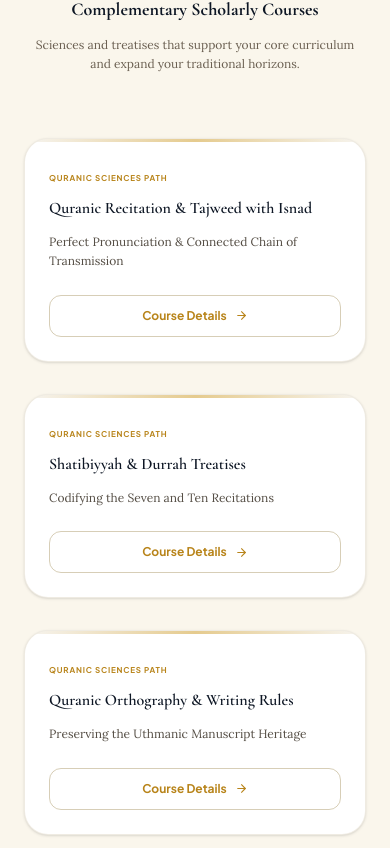
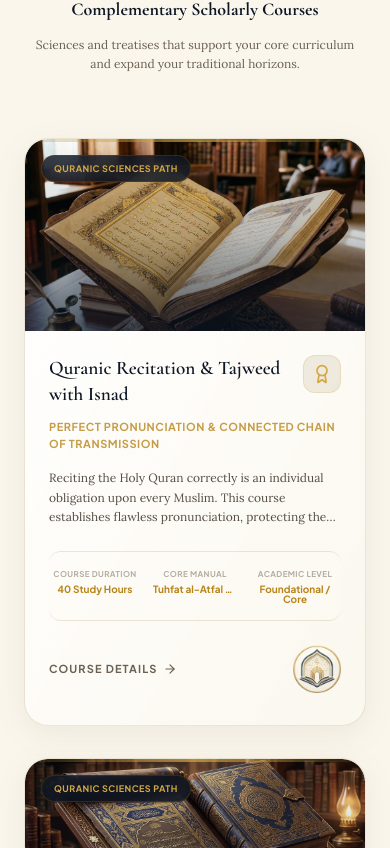
Before and after one commit to islamtebyan-academy/Tbyan-Academy, a Next.js app: page /en/programs/10-qiraat in a window 390 px wide. Shown: the part 5336-6184 px from the top of the page. Built offline with nearby package versions, Linux system fonts and the light colour scheme.

Commit message:
style: redesign related courses on single page to match featured course card layout with images and stats

```diff
--- a/app/[locale]/programs/[slug]/page.tsx
+++ b/app/[locale]/programs/[slug]/page.tsx
@@ -801,6 +801,17 @@ export function generateStaticParams() {
   return params;
 }
 
+const getCourseIcon = (path: string) => {
+  const p = path.toLowerCase();
+  if (p.includes('قرآن') || p.includes('quran')) {
+    return <Award className="w-5 h-5 text-gold-hi" />;
+  } else if (p.includes('عرب') || p.includes('arabic') || p.includes('لغة') || p.includes('لسان') || p.includes('أدب') || p.includes('نحو') || p.includes('صرف') || p.includes('gramm') || p.includes('liter')) {
+    return <Feather className="w-5 h-5 text-gold-hi" />;
+  } else {
+    return <Compass className="w-5 h-5 text-gold-hi" />;
+  }
+};
+
 export default async function CourseDetailPage({ params }: CourseDetailProps) {
   const { locale, slug } = await params;
   setRequestLocale(locale);
@@ -1340,32 +1351,126 @@ export default async function CourseDetailPage({ params }: CourseDetailProps) {
             </p>
 
             <div className="grid grid-cols-1 md:grid-cols-3 gap-8 text-start">
-              {relatedCourses.map((rel, idx) => (
+              {relatedCourses.map((rel, idx) => {
+                if (!rel.data) return null;
+                const relCourseIcon = getCourseIcon(rel.data.path);
+                return (
                   <div
                     key={idx}
-                  className="bg-white border border-gold-muted/12 rounded-3xl p-6 shadow-sm hover:border-gold hover:-translate-y-1.5 transition-all duration-500 flex flex-col justify-between group relative overflow-hidden"
+                    className="bg-gradient-to-br from-white to-[#FDFAF3]/40 border border-gold-muted/15 rounded-3xl p-0 shadow-[0_8px_30px_rgba(139,115,85,0.1)] hover:border-gold hover:-translate-y-2 hover:shadow-[0_25px_60px_rgba(139,115,85,0.18)] transition-all duration-500 relative overflow-hidden group flex flex-col justify-between"
                   >
-                  <div className="absolute top-0 left-0 right-0 h-[3px] bg-gradient-to-r from-gold-muted/10 via-gold-hi to-gold-muted/10 opacity-60 group-hover:opacity-100 transition-opacity duration-300 z-10" />
+                    {/* Top Accent Gold Bar */}
+                    <div className="absolute top-0 left-0 right-0 h-[3.5px] bg-gradient-to-r from-gold-muted/20 via-gold-hi to-gold-muted/20 opacity-70 group-hover:opacity-100 transition-opacity duration-300 z-20" />
+
+                    {/* Watermark in background */}
+                    <div className="absolute -right-6 -bottom-6 w-24 h-24 bg-[url('/images/pattern-8star.svg')] bg-contain bg-no-repeat opacity-[0.015] group-hover:opacity-[0.06] transition-all duration-700 pointer-events-none filter sepia hue-rotate-15 brightness-95" />
+
                     <div>
-                    <span className={`inline-block text-[8px] uppercase tracking-widest font-extrabold text-gold mb-3 ${isRtl ? 'font-cairo' : 'font-dm'}`}>
-                      {rel.data?.path}
+                      {/* Course Header Image Frame */}
+                      <div className="relative h-48 w-full overflow-hidden rounded-t-[1.4rem]">
+                        <Image
+                          src={rel.data.image}
+                          alt={rel.data.title}
+                          fill
+                          sizes="(max-width: 768px) 100vw, (max-width: 1200px) 50vw, 33vw"
+                          className="object-cover transition-transform duration-700 group-hover:scale-105 pointer-events-none"
+                        />
+                        <div className="absolute inset-0 bg-gradient-to-t from-midnight/70 via-midnight/20 to-transparent pointer-events-none" />
+
+                        {/* Badge Overlay */}
+                        <span className="absolute top-4 left-4 rtl:left-auto rtl:right-4 text-[9px] uppercase tracking-wider font-bold px-3 py-1.5 rounded-full border border-gold-muted/30 bg-midnight/80 backdrop-blur-sm text-gold-hi font-dm z-10">
+                          {rel.data.path}
                         </span>
-                    <h3 className={`text-base font-bold text-midnight mb-3 group-hover:text-gold transition-colors duration-300 ${isRtl ? 'font-amiri font-bold' : 'font-cormorant font-semibold'}`}>
-                      {rel.data?.title}
+                      </div>
+
+                      {/* Card Content wrapper */}
+                      <div className="p-6 md:p-8">
+                        {/* Icon & Title row */}
+                        <div className="flex items-start justify-between gap-4 mb-3">
+                          <h3 className={`text-[1.2rem] text-midnight font-bold leading-snug group-hover:text-gold-hi transition-colors duration-300 ${
+                            isRtl ? 'font-amiri font-bold' : 'font-cormorant font-semibold'
+                          }`}>
+                            {rel.data.title}
                           </h3>
-                    <p className={`text-xs text-[#554E45] leading-relaxed mb-6 line-clamp-3 ${isRtl ? 'font-noto' : 'font-lora'}`}>
-                      {rel.data?.tagline}
+                          <div className="p-2 bg-gold-muted/10 rounded-xl border border-gold/15 text-gold-hi transition-colors duration-300">
+                            {relCourseIcon}
+                          </div>
+                        </div>
+
+                        {/* Tagline */}
+                        <span className={`block text-[11px] text-gold/80 font-semibold mb-4 uppercase tracking-wider ${
+                          isRtl ? 'font-cairo' : 'font-dm'
+                        }`}>
+                          {rel.data.tagline}
+                        </span>
+
+                        {/* Description */}
+                        <p className={`text-xs text-[#554E45] leading-relaxed mb-6 line-clamp-3 ${
+                          isRtl ? 'font-noto' : 'font-lora'
+                        }`}>
+                          {rel.data.importance}
                         </p>
+
+                        {/* Syllabus Stats Metadata Section */}
+                        <div className="grid grid-cols-3 gap-2 py-4 border-t border-b border-gold-muted/15 text-center bg-[#FDFAF3]/30 rounded-xl">
+                          <div className="space-y-1">
+                            <span className="block text-[8px] uppercase tracking-wider text-stone/50 font-bold font-dm">
+                              {labels.duration}
+                            </span>
+                            <span className={`block text-[10px] text-gold font-bold leading-none ${isRtl ? 'font-cairo' : 'font-dm'}`}>
+                              {rel.data.duration}
+                            </span>
                           </div>
+                          <div className="space-y-1">
+                            <span className="block text-[8px] uppercase tracking-wider text-stone/50 font-bold font-dm">
+                              {labels.syllabus}
+                            </span>
+                            <span className={`block text-[10px] text-gold font-bold leading-none truncate px-1 ${isRtl ? 'font-cairo' : 'font-dm'}`}>
+                              {rel.data.syllabus}
+                            </span>
+                          </div>
+                          <div className="space-y-1">
+                            <span className="block text-[8px] uppercase tracking-wider text-stone/50 font-bold font-dm">
+                              {labels.level}
+                            </span>
+                            <span className={`block text-[10px] text-gold font-bold leading-none ${isRtl ? 'font-cairo' : 'font-dm'}`}>
+                              {rel.data.level}
+                            </span>
+                          </div>
+                        </div>
+
+                      </div>
+                    </div>
+
+                    {/* Bottom Action Center inside Card */}
+                    <div className="px-6 md:px-8 pb-8 flex items-center justify-between">
                       <Link
                         href={`/${locale}/programs/${rel.slug}`}
-                    className={`w-full py-3 rounded-xl border border-gold-muted/30 text-gold hover:bg-[#22314b] hover:text-white hover:border-[#22314b] transition-all duration-300 text-xs font-bold text-center inline-flex items-center justify-center gap-2 ${isRtl ? 'font-cairo' : 'font-dm'}`}
+                        className={`text-[11px] uppercase tracking-widest font-bold text-stone hover:text-gold transition-colors duration-300 inline-flex items-center gap-1.5 ${
+                          isRtl ? 'font-cairo' : 'font-dm'
+                        }`}
                       >
                         <span>{labels.relatedBtn}</span>
-                    {isRtl ? <ArrowLeft size={13} /> : <ArrowRight size={13} />}
+                        {isRtl ? (
+                          <ArrowLeft className="w-3.5 h-3.5 transition-transform duration-300 group-hover:-translate-x-1" />
+                        ) : (
+                          <ArrowRight className="w-3.5 h-3.5 transition-transform duration-300 group-hover:translate-x-1" />
+                        )}
                       </Link>
+
+                      {/* Small branding logo opposite the button */}
+                      <div className="w-12 h-12 flex items-center justify-center select-none pointer-events-none">
+                        <img
+                          src="/logo-new.webp"
+                          alt="Academy Seal"
+                          className="w-12 h-12 object-contain opacity-80 group-hover:opacity-100 transition-all duration-500"
+                        />
                       </div>
-              ))}
+                    </div>
+
+                  </div>
+                );
+              })}
             </div>
           </div>
         </section>
```
Lines whose indentation alone changed are shown as unchanged.
